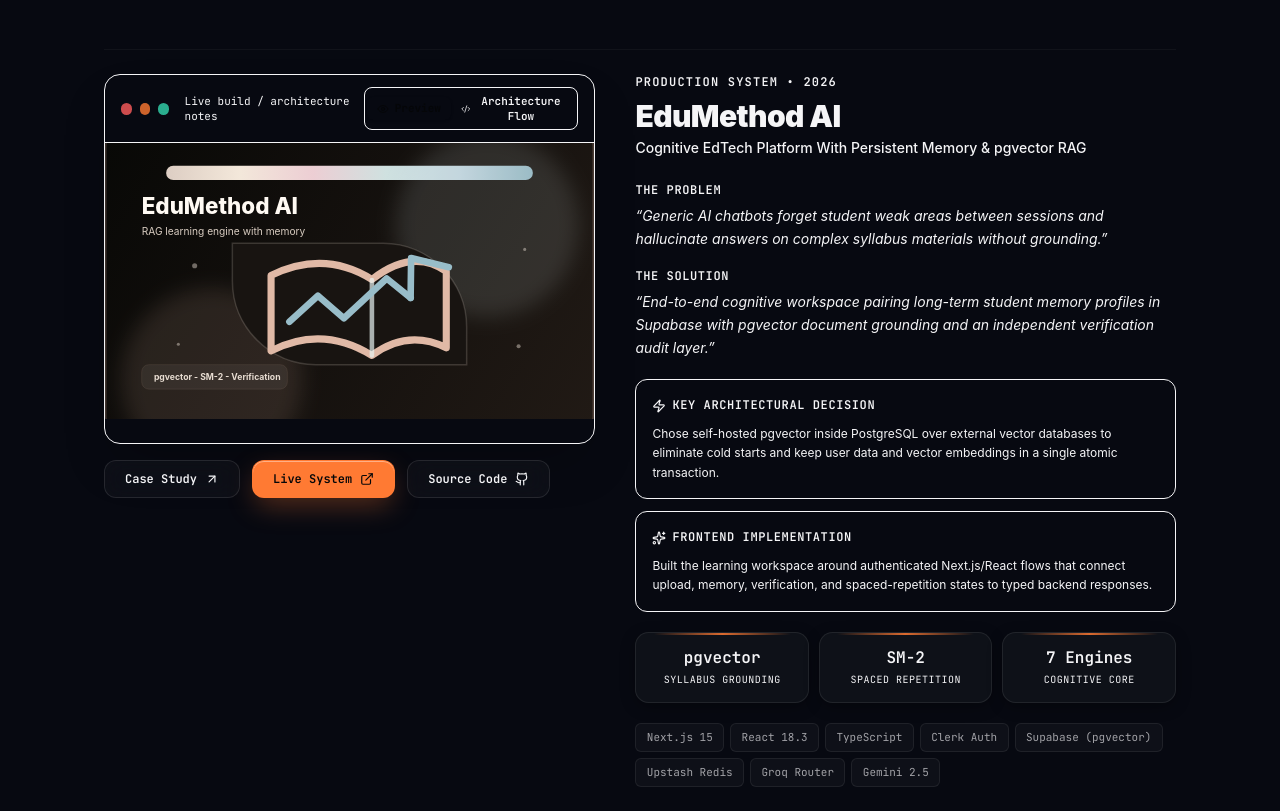
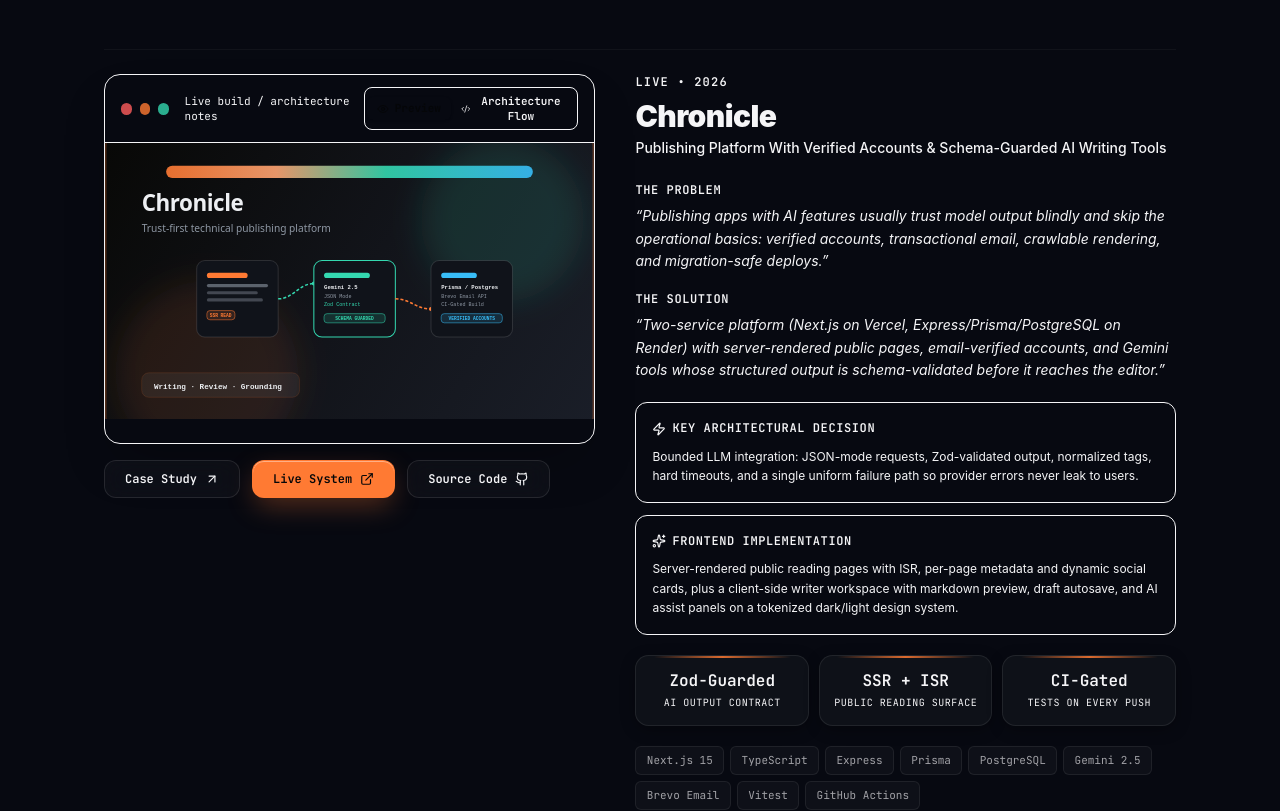
Before and after one commit to rajendrabist07/rajendra-bist, a Next.js app: page / in a window 1280 px wide. Shown: the part 4940-5751 px from the top of the page. Built offline with nearby package versions, Linux system fonts and the light colour scheme.

Commit message:
feat(projects): align with 3 canonical projects, add route redirect and standardized resume naming

```diff
--- a/components/sections/Projects.tsx
+++ b/components/sections/Projects.tsx
@@ -175,7 +175,7 @@ const CASE_STUDIES = [
     githubUrl: "https://github.com/rajendrabist07/sovereign",
   },
   {
-    tag: "PRODUCTION SYSTEM • 2026",
+    tag: "LIVE • 2026",
     title: "DevGuard AI",
     tagline: "Autonomous PR Security & Code Review Agent",
     image: "/images/devguard-ai-card.svg",
@@ -335,165 +335,7 @@ const CASE_STUDIES = [
     githubUrl: "https://github.com/rajendrabist07/dev-guard-ai",
   },
   {
-    tag: "PRODUCTION SYSTEM • 2026",
-    title: "EduMethod AI",
-    tagline: "Cognitive EdTech Platform With Persistent Memory & pgvector RAG",
-    image: "/images/edumethod-ai-card.svg",
-    terminalContent: `Syllabus Upload → [pgvector Embeddings]
-                    ↓
-               [Persistent Student Memory]
-                    ↓
-               [Verification Audit Layer]
-                    ↓
-               [SM-2 Spaced Repetition] → Mastery`,
-    architectureSvg: (
-      <svg
-        viewBox="0 0 440 200"
-        className="w-full h-auto text-[--text-secondary] font-mono text-[10px]"
-      >
-        <rect
-          x="15"
-          y="20"
-          width="115"
-          height="34"
-          rx="6"
-          fill="#10131A"
-          stroke="#FF7A33"
-          strokeWidth="1.5"
-        />
-        <text
-          x="72"
-          y="41"
-          fill="#EDEFF2"
-          textAnchor="middle"
-          fontWeight="bold"
-        >
-          Syllabus PDF
-        </text>
-
-        <rect
-          x="175"
-          y="20"
-          width="110"
-          height="34"
-          rx="6"
-          fill="#10131A"
-          stroke="#34D8B0"
-          strokeWidth="1.5"
-        />
-        <text x="230" y="41" fill="#34D8B0" textAnchor="middle">
-          pgvector Store
-        </text>
-
-        <rect
-          x="325"
-          y="20"
-          width="100"
-          height="34"
-          rx="6"
-          fill="#10131A"
-          stroke="rgba(255,255,255,0.15)"
-          strokeWidth="1"
-        />
-        <text x="375" y="41" fill="#EDEFF2" textAnchor="middle">
-          Memory Log
-        </text>
-
-        <rect
-          x="80"
-          y="120"
-          width="125"
-          height="34"
-          rx="6"
-          fill="#10131A"
-          stroke="#34D8B0"
-          strokeWidth="1.5"
-        />
-        <text
-          x="142"
-          y="141"
-          fill="#34D8B0"
-          textAnchor="middle"
-          fontWeight="bold"
-        >
-          SM-2 Algorithm
-        </text>
-
-        <rect
-          x="250"
-          y="120"
-          width="120"
-          height="34"
-          rx="6"
-          fill="#10131A"
-          stroke="#FF7A33"
-          strokeWidth="1.5"
-        />
-        <text
-          x="310"
-          y="141"
-          fill="#FF7A33"
-          textAnchor="middle"
-          fontWeight="bold"
-        >
-          Grounded Output
-        </text>
-
-        <path
-          d="M 130 37 L 175 37"
-          stroke="#34D8B0"
-          strokeWidth="1.5"
-          strokeDasharray="4 4"
-          className="animate-pulse"
-        />
-        <path
-          d="M 285 37 L 325 37"
-          stroke="rgba(255,255,255,0.3)"
-          strokeWidth="1.5"
-        />
-        <path
-          d="M 375 54 L 375 90 L 142 90 L 142 120"
-          stroke="#34D8B0"
-          strokeWidth="1.5"
-          strokeDasharray="5 3"
-        />
-        <path
-          d="M 205 137 L 250 137"
-          stroke="#FF7A33"
-          strokeWidth="1.5"
-          strokeDasharray="4 4"
-          className="animate-pulse"
-        />
-      </svg>
-    ),
-    problem:
-      "Generic AI chatbots forget student weak areas between sessions and hallucinate answers on complex syllabus materials without grounding.",
-    solution:
-      "End-to-end cognitive workspace pairing long-term student memory profiles in Supabase with pgvector document grounding and an independent verification audit layer.",
-    keyDecision:
-      "Chose self-hosted pgvector inside PostgreSQL over external vector databases to eliminate cold starts and keep user data and vector embeddings in a single atomic transaction.",
-    frontendImplementation:
-      "Built the learning workspace around authenticated Next.js/React flows that connect upload, memory, verification, and spaced-repetition states to typed backend responses.",
-    metrics: [
-      { value: "pgvector", label: "Syllabus Grounding" },
-      { value: "SM-2", label: "Spaced Repetition" },
-      { value: "7 Engines", label: "Cognitive Core" },
-    ],
-    stack: [
-      "Next.js 15",
-      "React 18.3",
-      "TypeScript",
-      "Clerk Auth",
-      "Supabase (pgvector)",
-      "Upstash Redis",
-      "Groq Router",
-      "Gemini 2.5",
-    ],
-    liveUrl: "https://edumethod-ai.vercel.app",
-    githubUrl: "https://github.com/rajendrabist07/edumethod-ai",
-  },
-  {
-    tag: "PRODUCTION SYSTEM • 2026",
+    tag: "LIVE • 2026",
     title: "Chronicle",
     tagline:
       "Publishing Platform With Verified Accounts & Schema-Guarded AI Writing Tools",
@@ -628,7 +470,6 @@ const CASE_STUDIES = [
 const CASE_STUDY_SLUGS: Record<string, string> = {
   Sovereign: "sovereign",
   "DevGuard AI": "devguard-ai",
-  "EduMethod AI": "edumethod-ai",
   Chronicle: "chronicle",
 };
 
--- a/content/facts.ts
+++ b/content/facts.ts
@@ -329,28 +329,6 @@ export const PROJECTS = z.array(ProjectSchema).parse([
     frontendImplementation:
       'Designed the dashboard experience around traceable review states, exposing agent steps, PR simulation, and review evidence without hiding the backend verification flow.',
   },
-  {
-    title: 'EduMethod AI',
-    status: 'Live',
-    description:
-      'Adaptive learning platform with learner memory, pgvector RAG grounding, verification audits, and SM-2 spaced repetition.',
-    stack: [
-      'Next.js 15',
-      'React 18.3',
-      'TypeScript',
-      'Tailwind CSS v4',
-      'Clerk Auth',
-      'Supabase (pgvector)',
-      'Upstash Redis',
-      'Groq Model Router',
-      'Gemini 2.5 Flash API',
-    ],
-    imageUrl: '/images/edumethod-ai-card.svg',
-    liveUrl: 'https://edumethod-ai.vercel.app',
-    githubUrl: 'https://github.com/rajendrabist07/edumethod-ai',
-    frontendImplementation:
-      'Built the learning workspace around authenticated Next.js/React flows that connect upload, memory, verification, and spaced-repetition states to typed backend responses.',
-  },
 ])
 
 // ---------------------------------------------------------------------------
--- a/lib/case-studies.ts
+++ b/lib/case-studies.ts
@@ -13,21 +13,6 @@ export const CASE_STUDIES = [
     lessons: 'AI features become easier to reason about when the deterministic evidence boundary is designed before the model prompt.',
     liveUrl: 'https://dev-guard-ai.vercel.app/',
     githubUrl: 'https://github.com/rajendrabist07/dev-guard-ai',
-  },
-  {
-    slug: 'edumethod-ai',
-    title: 'EduMethod AI',
-    summary: 'A learning workspace combining persistent learner context, pgvector retrieval, verification, and spaced repetition workflows.',
-    problem: 'A stateless assistant cannot preserve learner context, and ungrounded answers are difficult to audit against course material.',
-    constraints: ['Learner state and document context need consistent persistence.', 'Retrieval should remain close to the application data model.', 'Study workflows need deterministic scheduling rules.'],
-    architecture: 'Syllabus Input -> Structured Content -> PostgreSQL/pgvector -> Learner Memory -> Verification -> Study Schedule',
-    dataModel: 'Learner profiles, source documents, embeddings, memory records, and review schedules are modeled as related application data.',
-    decisions: ['Use pgvector alongside PostgreSQL to keep application and retrieval data within one database boundary.', 'Separate generated responses from verification state.', 'Use SM-2 scheduling logic for repeatable review intervals.'],
-    failureModes: ['Missing source context should prevent a grounded answer from being implied.', 'Verification state remains distinct from the generated response.', 'Upload and retrieval steps can report failure independently.'],
-    result: 'The project presents a data-centered approach to AI learning workflows rather than treating chat history as the product model.',
-    lessons: 'Persistence and verification are product capabilities, not optional metadata added after the model integration.',
-    liveUrl: 'https://edumethod-ai.vercel.app',
-    githubUrl: 'https://github.com/rajendrabist07/edumethod-ai',
   },
   {
     slug: 'chronicle',
--- a/lib/portfolio-context.ts
+++ b/lib/portfolio-context.ts
@@ -65,7 +65,7 @@ FEATURED PROJECTS
   * **PostgreSQL Row-Level Security (RLS)**: Enforces tenant isolation mathematically at the database layer so no application WHERE clause omission can leak data.
   * **Inngest Workflow Engine**: Durable, resumable, and idempotent workflow runs with human-in-the-loop approval gates before sensitive actions.
   * **Schema-Guarded Tool Loop**: Treats LLMs as untrusted dependencies with JSON-mode requests, Zod-validated outputs, hard timeouts, and prompt injection defenses.
-- **Links**: [GitHub Repository](https://github.com/rajendrabist07/sovereign)
+- **Links**: [Live Platform](https://sovereign-saas-platform.vercel.app/) | [GitHub Repository](https://github.com/rajendrabist07/sovereign)
 
 ### 2. Chronicle (Publishing Platform With Verified Accounts & Schema-Guarded AI Writing Tools)
 - **Status**: Sep 2026 (Live in Production)
@@ -89,13 +89,6 @@ FEATURED PROJECTS
   * **Webhook Security**: HMAC-SHA256 signature verification (X-Hub-Signature-256) on incoming GitHub webhooks.
 - **Links**: [Live Demo](https://dev-guard-ai.vercel.app/) | [GitHub](https://github.com/rajendrabist07/dev-guard-ai)
 
-### 4. EduMethod AI (Cognitive EdTech Platform With Persistent Memory & pgvector RAG)
-- **Status**: Live in Production
-- **Problem**: Standard AI chatbots forget student weak areas between sessions and hallucinate answers on complex syllabus materials without grounding.
-- **Solution**: End-to-end cognitive workspace pairing long-term student memory profiles in Supabase with pgvector document grounding and an independent verification audit layer.
-- **Architecture & Stack**: Next.js 15, React 18.3, TypeScript, Clerk Auth, Supabase (PostgreSQL + pgvector), Upstash Redis, Groq Router, Gemini 2.5 Flash.
-- **Links**: [Live Demo](https://edumethod-ai.vercel.app) | [GitHub](https://github.com/rajendrabist07/edumethod-ai)
-
 ========================
 EXPERIENCE & EDUCATION
 ========================
--- a/next.config.ts
+++ b/next.config.ts
@@ -24,6 +24,11 @@ const nextConfig: NextConfig = {
   async redirects() {
     return [
       {
+        source: '/projects/edumethod-ai',
+        destination: '/projects',
+        permanent: true,
+      },
+      {
         source: '/resume/:path*',
         destination: '/Resume/:path*',
         permanent: true,
```
Also changed, not shown: 4 other files (tests, documents, lock files or other folders).
